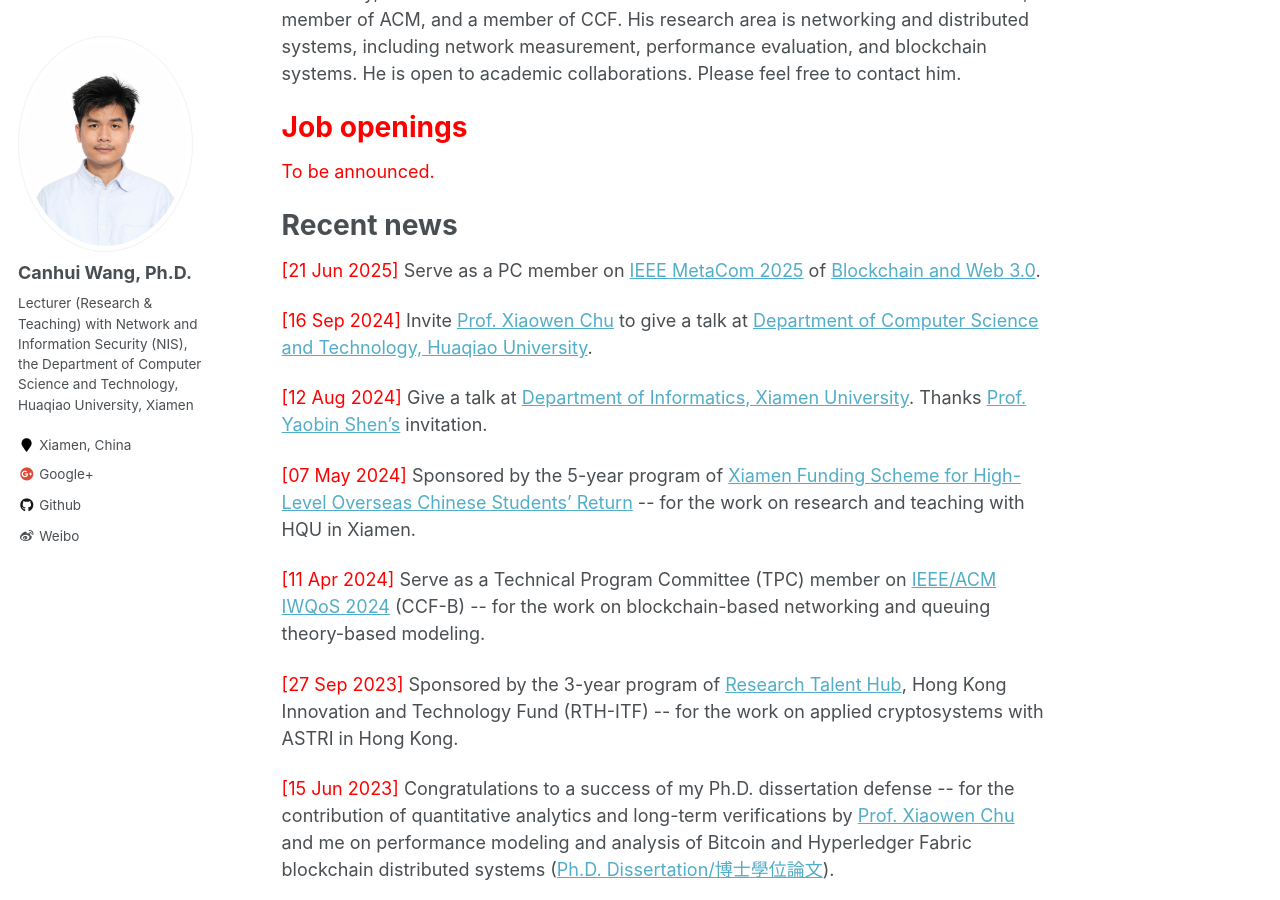
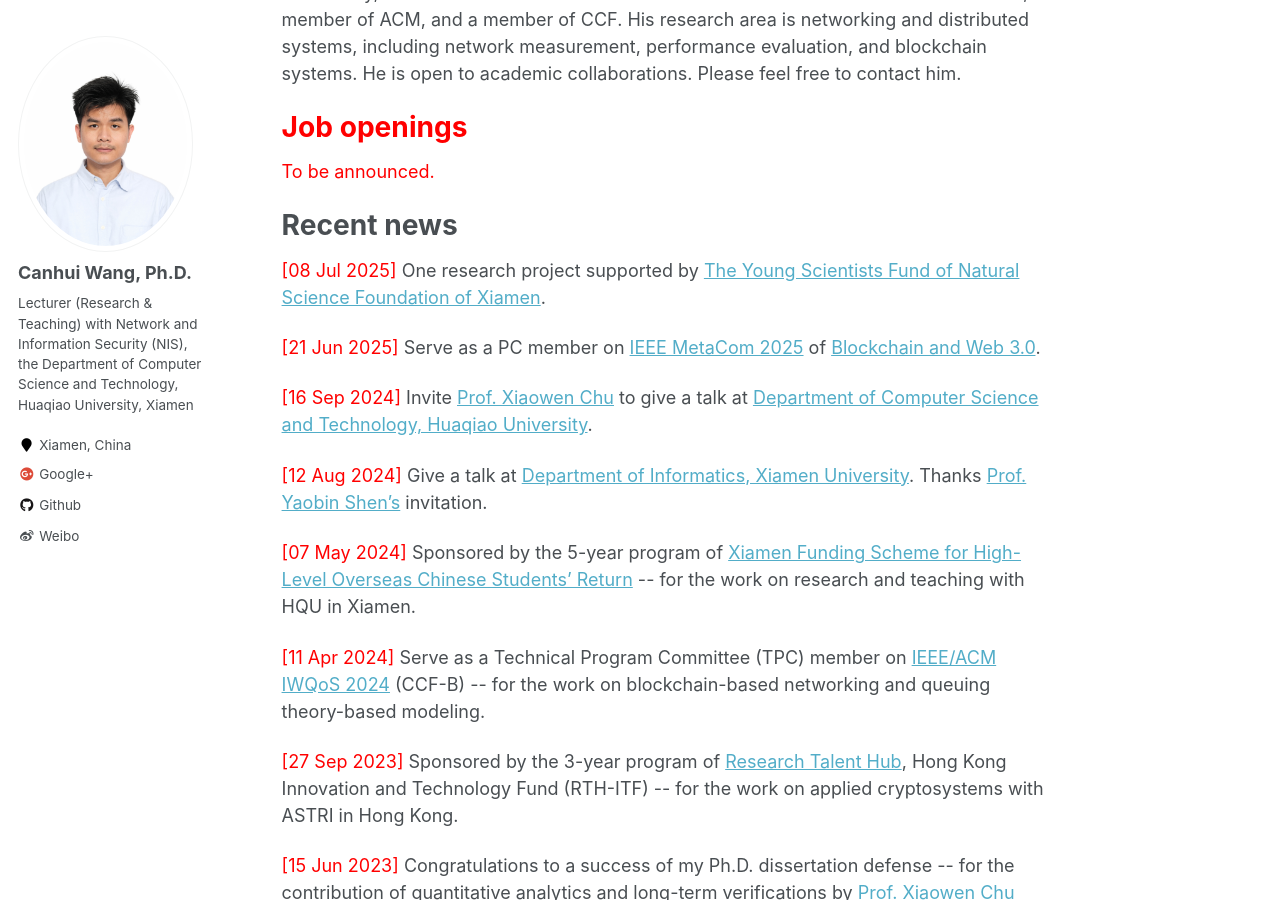
Before and after one commit to Canhui/canhui.github.io, a Jekyll site: the page built from _pages/about.md, in a window 1280 px wide and 900 px high, scrolled down 532 px. Built offline with Jekyll 4.4.1, drawn with Linux system fonts in a browser that asks for light colours.

Commit message:
Update about.md

```diff
--- a/_pages/about.md
+++ b/_pages/about.md
@@ -17,6 +17,8 @@ Canhui Wang is currently a Lecturer (Research & Teaching) with Network and Infor
 
 Recent news
 ======
+
+<span style="color:red"> \[08 Jul 2025\] </span> One research project supported by [The Young Scientists Fund of Natural Science Foundation of Xiamen](http://sti.xm.gov.cn/xxgk/tzgg/202507/t20250703_2943157.htm).
 
 <span style="color:red"> \[21 Jun 2025\] </span> Serve as a PC member on [IEEE MetaCom 2025](https://ieee-metacom.org/) of [Blockchain and Web 3.0](https://easychair.org/conferences2/submissions?a=34918422).
 
```
